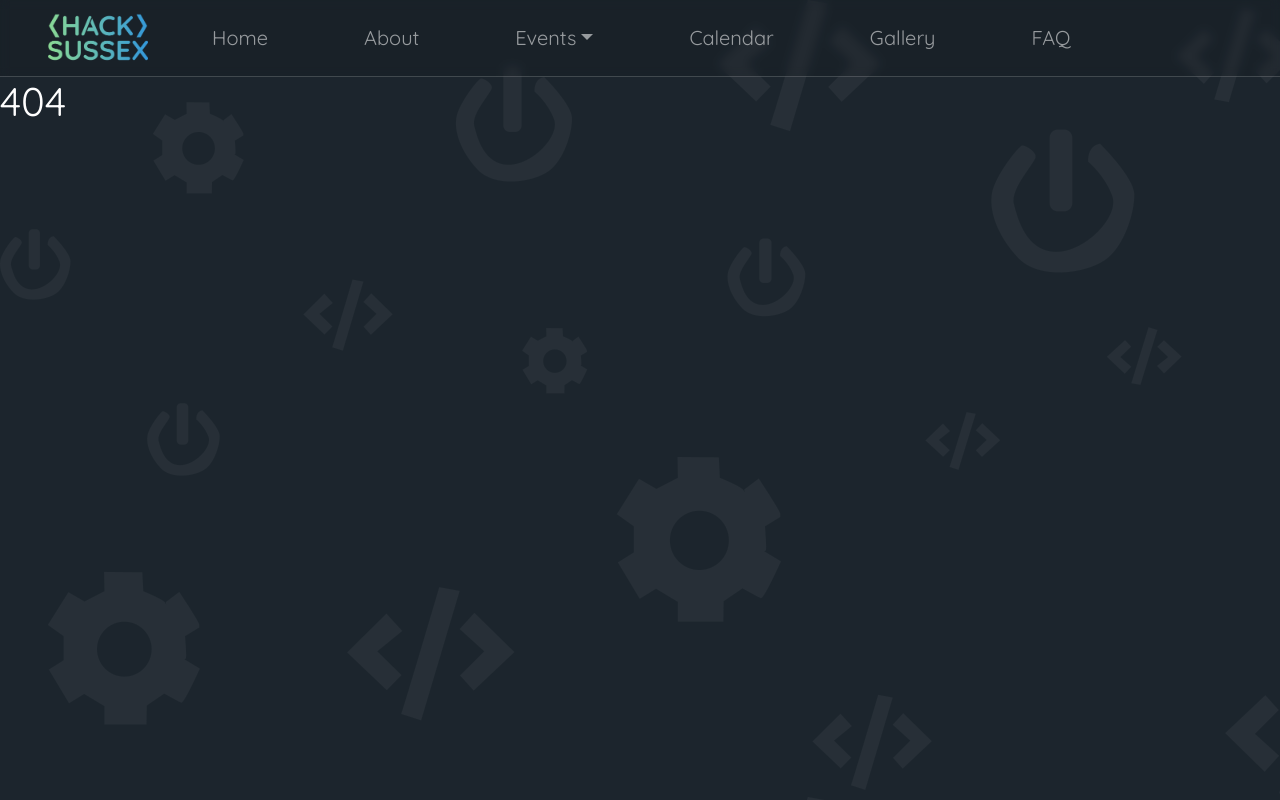
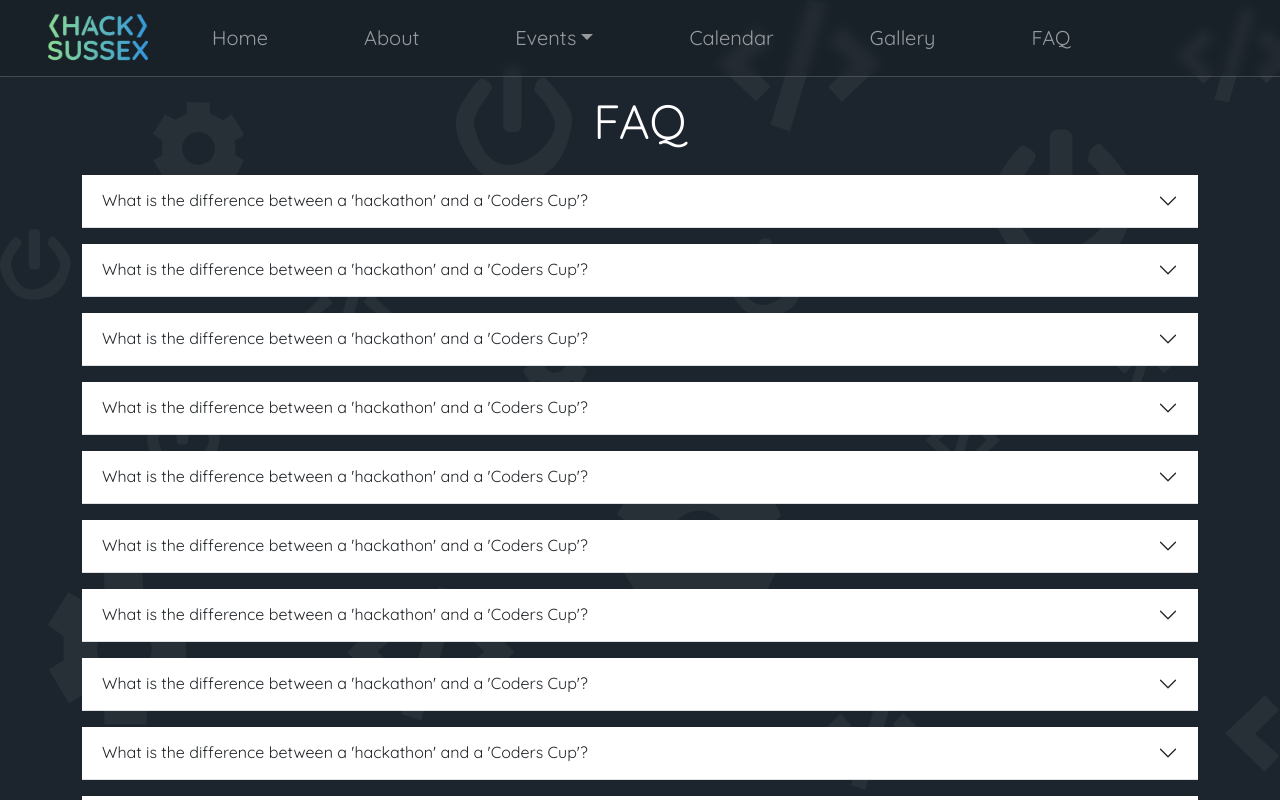
Before and after one commit to HackSussexP/HackSussexWebsite, a React (Create React App) app: page /faq in a window 1280 px wide. Before the commit this address had no page. Shown: the top 800 px of the page. Built offline with nearby package versions, Linux system fonts and the light colour scheme.

Commit message:
Feat: FAQ page + component

```diff
--- a/src/App.css
+++ b/src/App.css
@@ -126,3 +126,13 @@ html, body {
 .text-green {
   color: var(--green);
 }
+
+.accordion-button:not(.collapsed) {
+  background-color: transparent !important;
+  color: black !important;
+  border-bottom: 1px solid var(--super-dark) !important;
+}
+
+.accordion-button:focus {
+  box-shadow: none !important;
+}
--- a/src/App.js
+++ b/src/App.js
@@ -15,7 +15,7 @@ const CaptureTheFlag = lazy(() => import("./views/events/CaptureTheFlag.js"));
 const GameJam = lazy(() => import("./views/events/GameJam.js"));
 const Calendar = lazy(() => import("./views/Calendar.js"));
 const Gallery = lazy(() => import("./views/Gallery.js"));
-const Test = lazy(() => import("./views/Test.js"));
+const FAQ = lazy(() => import("./views/FAQ.js"));
 
 function NoMatch() {
   return (
@@ -47,7 +47,7 @@ const App = () => {
           <Route path="/events/gamejam" element={<GameJam />} />
           <Route path="/calendar" element={<Calendar />} />
           <Route path="/gallery" element={<Gallery />} />
-          <Route path="/test" element={<Test />} />
+          <Route path="/faq" element={<FAQ />} />
           <Route path="*" element={<NoMatch />} />
         </Routes>
       </BrowserRouter>
--- /dev/null
+++ b/src/components/FAQTemplate.js
@@ -0,0 +1,32 @@
+import React from "react"
+
+const FAQTemplate = (props) => {
+
+  const faqs = props.faqs
+  const title = props.title
+
+  return (
+    <>
+    <div className="accordion accordion-flush" id={{title}+'Accordion'}>
+          {faqs.map((faq, index) => {
+            return (
+              <div className="accordion-item mb-3" key={index}>
+                <h2 className="accordion-header" id={`faqHeading${index}`}>
+                  <button className="accordion-button collapsed" type="button" data-bs-toggle="collapse" data-bs-target={`#faqCollapse${index}`} aria-expanded="false" aria-controls={`faqCollapse${index}`}>
+                    {faq.question}
+                  </button>
+                </h2>
+                <div id={`faqCollapse${index}`} className="accordion-collapse collapse" aria-labelledby={`faqHeading${index}`} data-bs-parent="#faqAccordion">
+                  <div className="accordion-body">
+                    {faq.answer}
+                  </div>
+                </div>
+              </div>
+            )
+          })}
+        </div>
+    </>
+  )
+}
+
+export default FAQTemplate
--- /dev/null
+++ b/src/views/FAQ.js
@@ -0,0 +1,70 @@
+import React from "react"
+import FAQTemplate from "./../components/FAQTemplate"
+
+const FAQ = () => {
+
+  const faqs = [
+    {
+      question: "What is the difference between a 'hackathon' and a 'Coders Cup'?",
+      answer: "A hackathon is a 24-hour event where participants work in teams to create a project. A Coders Cup is a 2-hour event where participants work individually to solve as many coding questions as possible."
+    },
+    {
+      question: "What is the difference between a 'hackathon' and a 'Coders Cup'?",
+      answer: "A hackathon is a 24-hour event where participants work in teams to create a project. A Coders Cup is a 2-hour event where participants work individually to solve as many coding questions as possible."
+    },
+    {
+      question: "What is the difference between a 'hackathon' and a 'Coders Cup'?",
+      answer: "A hackathon is a 24-hour event where participants work in teams to create a project. A Coders Cup is a 2-hour event where participants work individually to solve as many coding questions as possible."
+    },
+    {
+      question: "What is the difference between a 'hackathon' and a 'Coders Cup'?",
+      answer: "A hackathon is a 24-hour event where participants work in teams to create a project. A Coders Cup is a 2-hour event where participants work individually to solve as many coding questions as possible."
+    },
+    {
+      question: "What is the difference between a 'hackathon' and a 'Coders Cup'?",
+      answer: "A hackathon is a 24-hour event where participants work in teams to create a project. A Coders Cup is a 2-hour event where participants work individually to solve as many coding questions as possible."
+    },
+    {
+      question: "What is the difference between a 'hackathon' and a 'Coders Cup'?",
+      answer: "A hackathon is a 24-hour event where participants work in teams to create a project. A Coders Cup is a 2-hour event where participants work individually to solve as many coding questions as possible."
+    },
+    {
+      question: "What is the difference between a 'hackathon' and a 'Coders Cup'?",
+      answer: "A hackathon is a 24-hour event where participants work in teams to create a project. A Coders Cup is a 2-hour event where participants work individually to solve as many coding questions as possible."
+    },
+    {
+      question: "What is the difference between a 'hackathon' and a 'Coders Cup'?",
+      answer: "A hackathon is a 24-hour event where participants work in teams to create a project. A Coders Cup is a 2-hour event where participants work individually to solve as many coding questions as possible."
+    },
+    {
+      question: "What is the difference between a 'hackathon' and a 'Coders Cup'?",
+      answer: "A hackathon is a 24-hour event where participants work in teams to create a project. A Coders Cup is a 2-hour event where participants work individually to solve as many coding questions as possible."
+    },
+    {
+      question: "What is the difference between a 'hackathon' and a 'Coders Cup'?",
+      answer: "A hackathon is a 24-hour event where participants work in teams to create a project. A Coders Cup is a 2-hour event where participants work individually to solve as many coding questions as possible."
+    },
+    {
+      question: "What is the difference between a 'hackathon' and a 'Coders Cup'?",
+      answer: "A hackathon is a 24-hour event where participants work in teams to create a project. A Coders Cup is a 2-hour event where participants work individually to solve as many coding questions as possible."
+    },
+    {
+      question: "What is the difference between a 'hackathon' and a 'Coders Cup'?",
+      answer: "A hackathon is a 24-hour event where participants work in teams to create a project. A Coders Cup is a 2-hour event where participants work individually to solve as many coding questions as possible."
+    },
+  ]
+
+  return (
+    <>
+      <div className="p-3 text-center">
+        <h1 className="display-5">FAQ</h1>
+      </div>
+      <div className="container">
+        <FAQTemplate faqs={faqs} title="faq" />
+      </div>
+    </>
+  )
+
+}
+
+export default FAQ
```
